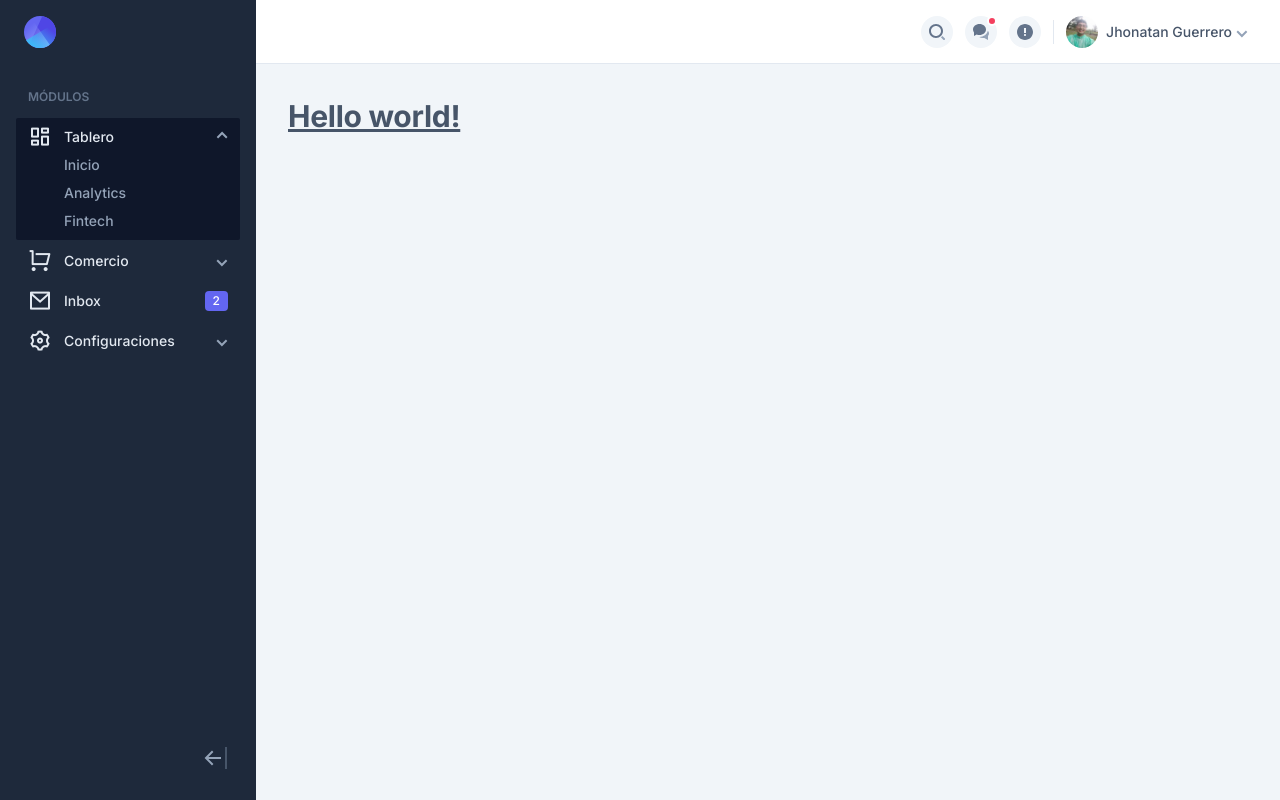
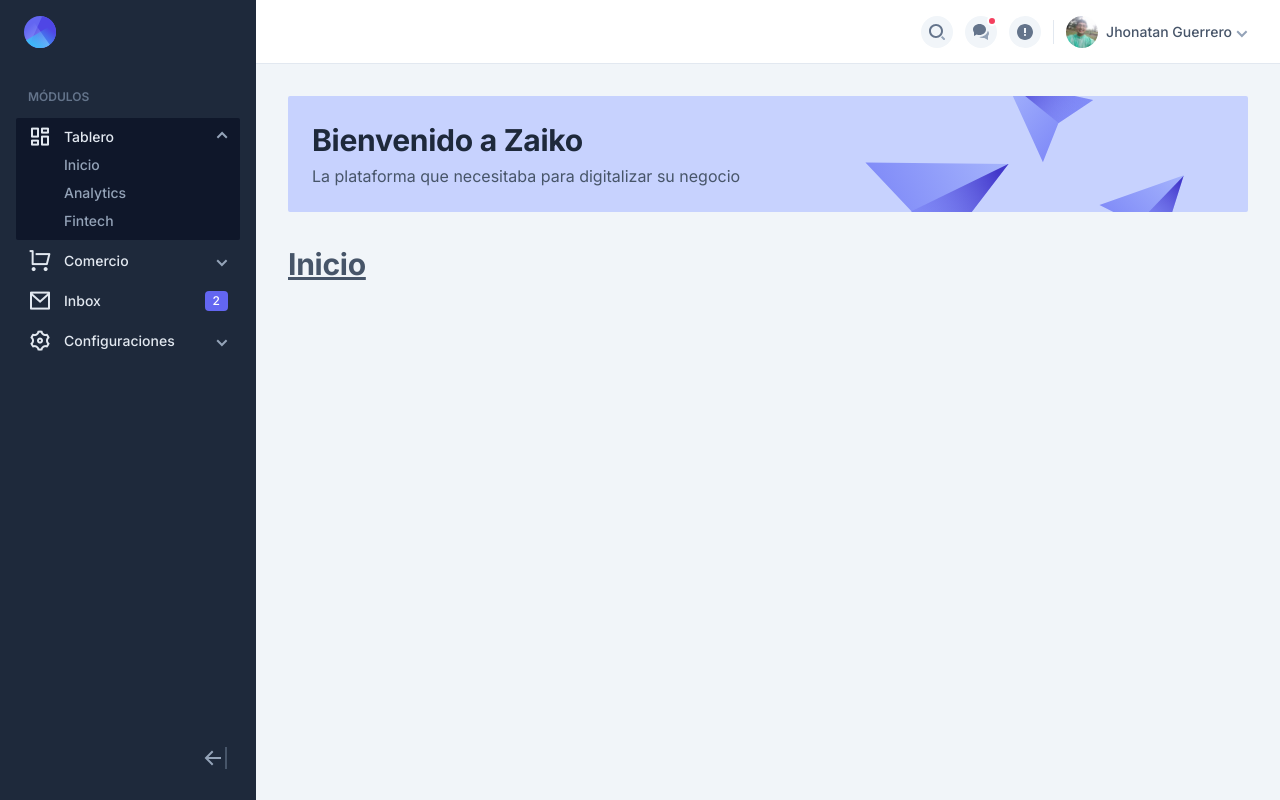
Before and after one commit to dejeloper/zaiko-front, a Next.js app: page / in a window 1280 px wide. Built offline with nearby package versions, Linux system fonts and the light colour scheme.

Commit message:
Updated demo components

```diff
--- a/src/pages/Inbox/index.tsx
+++ b/src/pages/Inbox/index.tsx
@@ -2,9 +2,9 @@
 
 const Inbox = () => {
   return (
-    <AppLayout>
+    <AppLayout title="Zaiko - Bandeja de Entrada">
       <h1 className="text-3xl font-bold underline">
-        Inbox 2
+        Inbox
       </h1>
     </AppLayout>
   )
--- a/src/pages/dashboard/Home.tsx
+++ b/src/pages/dashboard/Home.tsx
@@ -3,8 +3,8 @@
 
 const Home = () => {
   return (
-    <AppLayout>
-      <WelcomeBanner title="Bienvenido" subtitle="Este es Saiko" />
+    <AppLayout title="Zaiko - Inicio">
+      <WelcomeBanner title="Bienvenido a Zaiko" subtitle="La plataforma que necesitaba para digitalizar su negocio" />
       <h1 className="text-3xl font-bold underline">
         Home
       </h1>
--- a/src/pages/ecommerce/Customers.tsx
+++ b/src/pages/ecommerce/Customers.tsx
@@ -2,7 +2,7 @@
 
 const Customers = () => {
   return (
-    <AppLayout>
+    <AppLayout title="Zaiko - Clientes">
       <h1 className="text-3xl font-bold underline">
         Customers
       </h1>
--- a/src/pages/index.tsx
+++ b/src/pages/index.tsx
@@ -1,10 +1,12 @@
 import { AppLayout } from "@/components/Layouts";
+import { WelcomeBanner } from "@/components/dashboard";
 
 const Index = () => {
   return (
     <AppLayout>
+      <WelcomeBanner title="Bienvenido a Zaiko" subtitle="La plataforma que necesitaba para digitalizar su negocio" />
       <h1 className="text-3xl font-bold underline">
-        Hello world!
+        Inicio
       </h1>
     </AppLayout>
   );
--- a/src/pages/settings/Parameters.tsx
+++ b/src/pages/settings/Parameters.tsx
@@ -2,7 +2,7 @@
 
 const Parameters = () => {
   return (
-    <AppLayout>
+    <AppLayout title="Zaiko - Parámetros">
       <h1 className="text-3xl font-bold underline">
         Parameters
       </h1>
```
